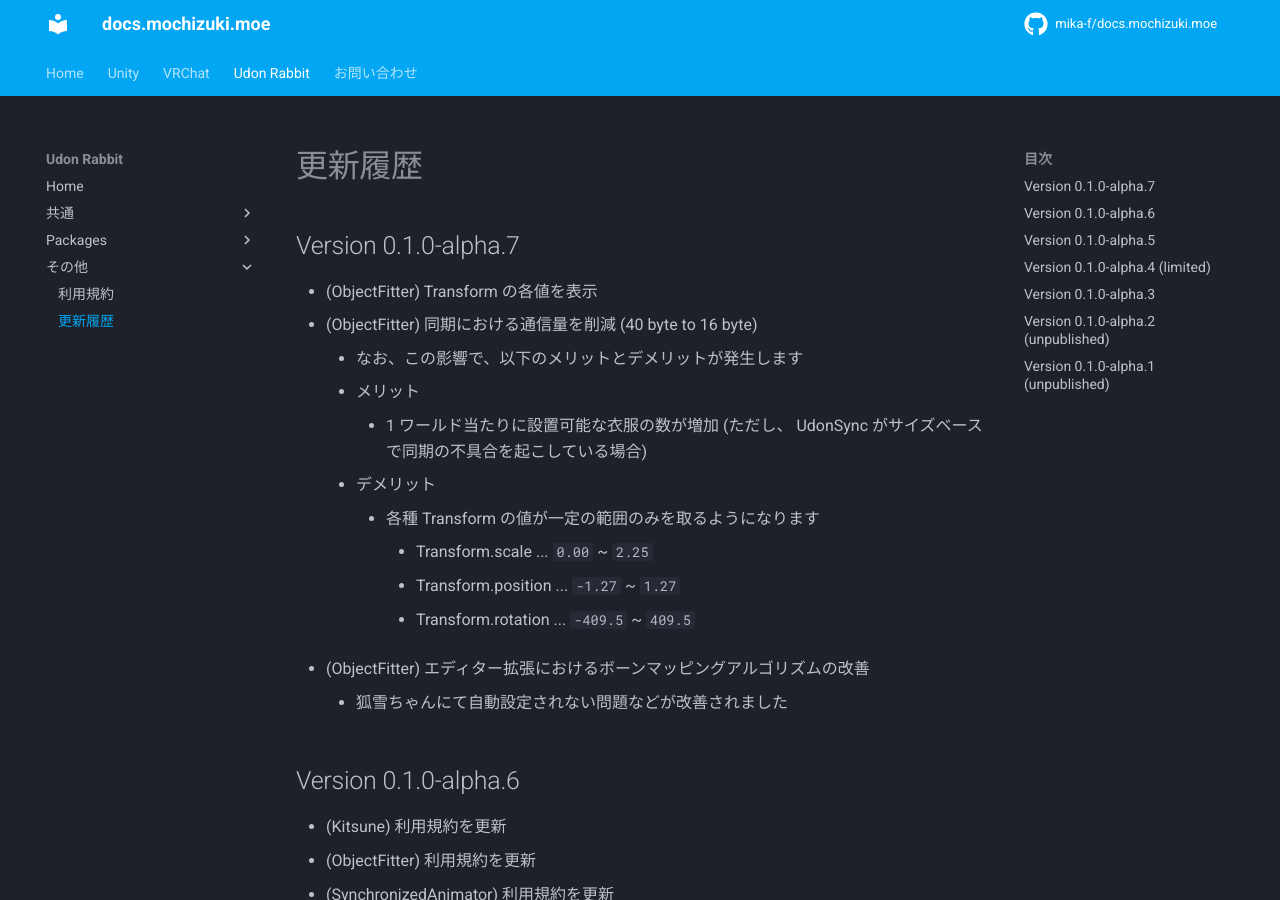
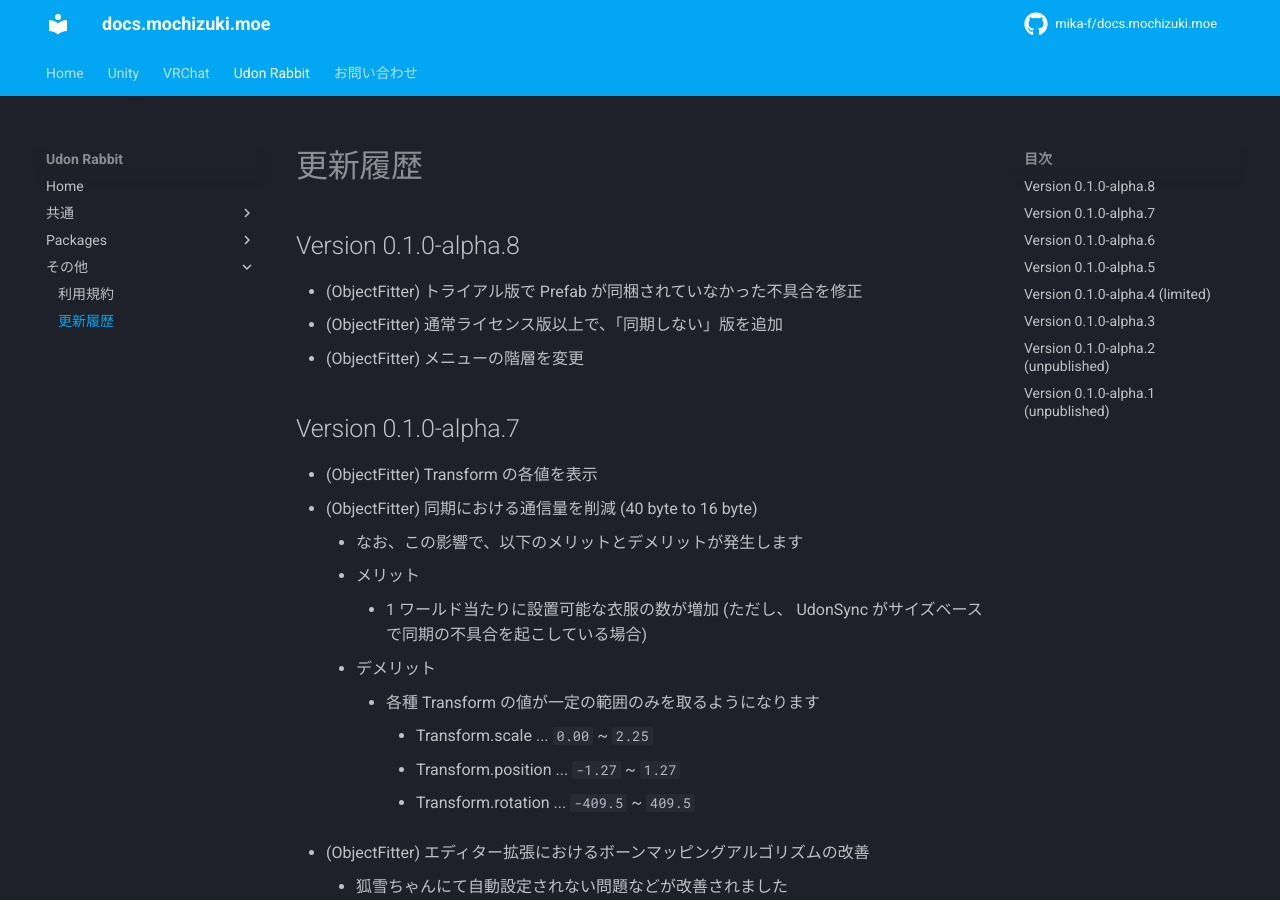
Before and after one commit to mika-archived/docs.mochizuki.moe, an MkDocs documentation site: the page built from docs/udon-rabbit/changelog.md, in a window 1280 px wide and 900 px high. Built offline with MkDocs 1.6.1 and Material for MkDocs 9.7.7, drawn with Linux system fonts in a browser that asks for light colours; comment, search, counter and statistics services are not loaded.

Commit message:
chore: upgrade UdonRabbit to v0.1.0-alpha.8

```diff
--- a/docs/udon-rabbit/changelog.md
+++ b/docs/udon-rabbit/changelog.md
@@ -1,3 +1,9 @@
+## Version 0.1.0-alpha.8
+
+-   (ObjectFitter) トライアル版で Prefab が同梱されていなかった不具合を修正
+-   (ObjectFitter) 通常ライセンス版以上で、「同期しない」版を追加
+-   (ObjectFitter) メニューの階層を変更
+
 ## Version 0.1.0-alpha.7
 
 -   (ObjectFitter) Transform の各値を表示
```
Also changed, not shown: docs/udon-rabbit/packages/object-fitter/how-to-use.md (+8 -1 lines).
